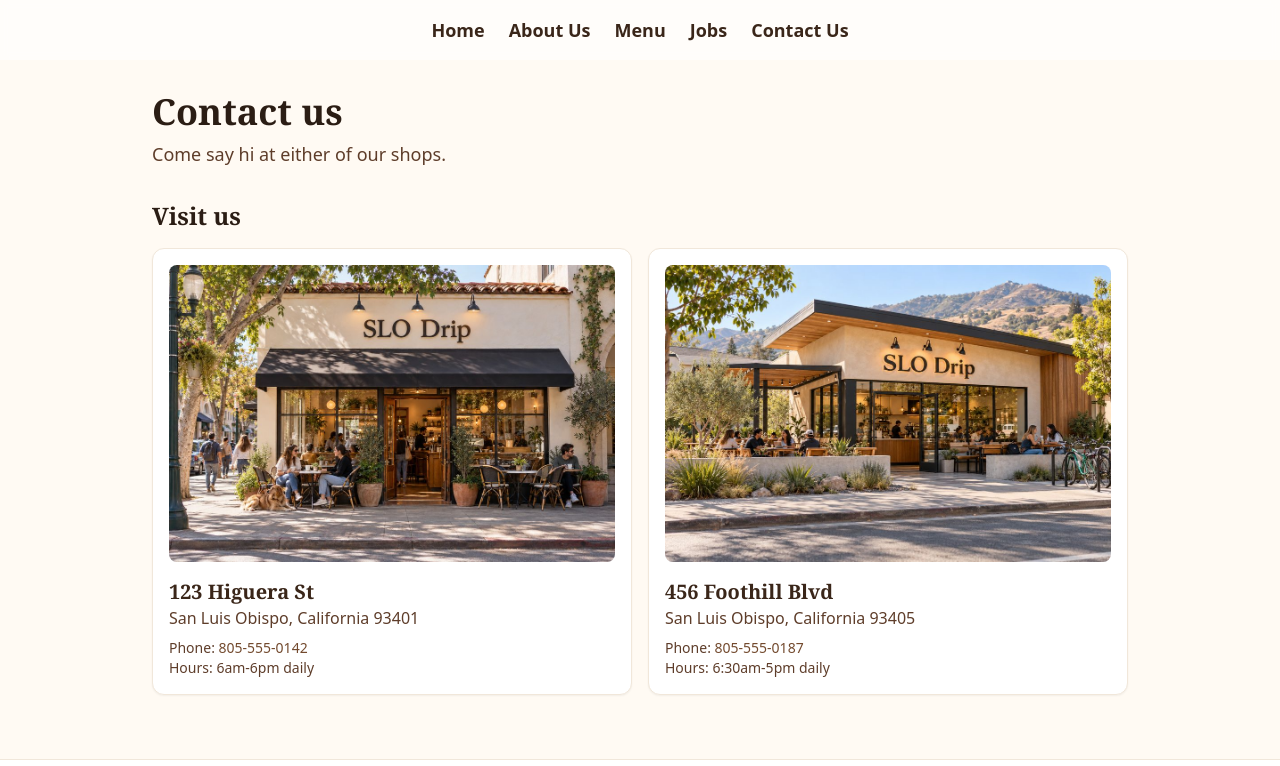
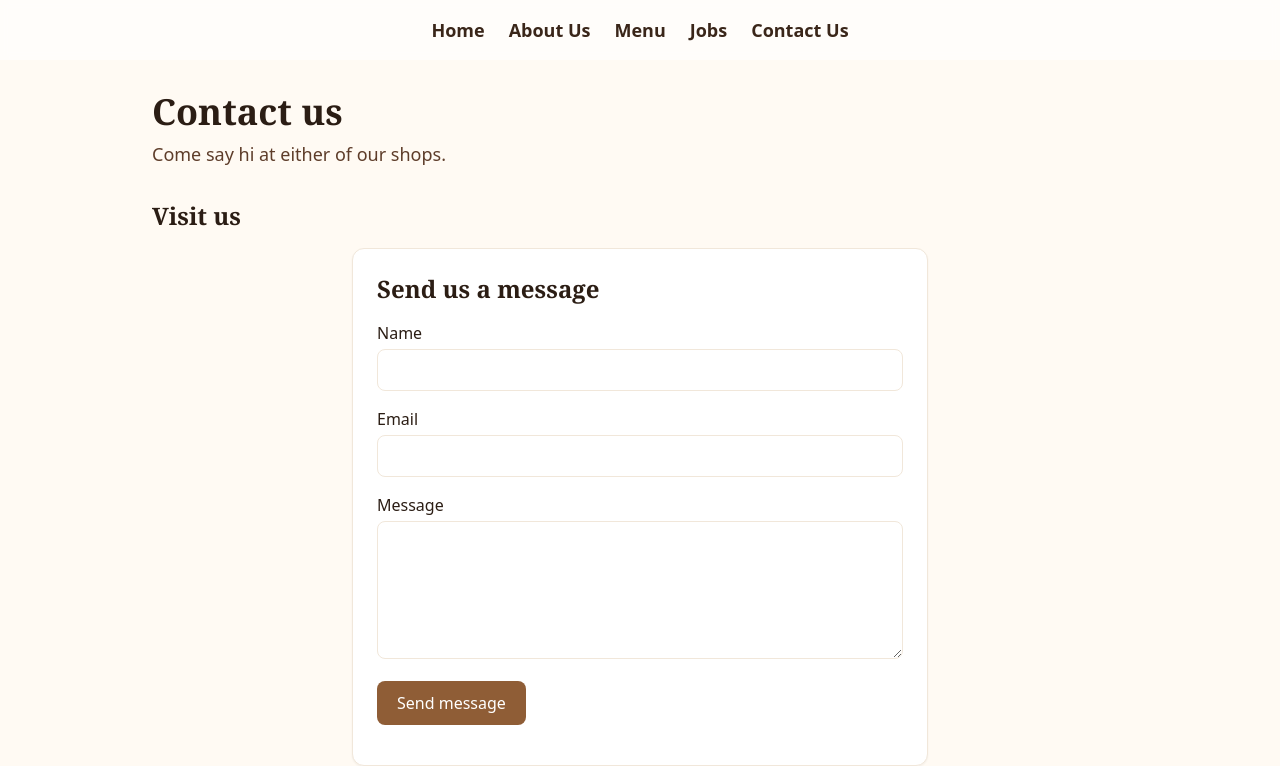
Before and after one commit to casopoly/H4I-Dev-Bootcamp-2026, a Next.js app: page /contact in a window 1280 px wide. Shown: the top 766 px of the page. Built offline with nearby package versions, Linux system fonts and the light colour scheme; a web font is replaced by a local one.

Commit message:
feat(contact): add ContactForm to contact page

```diff
--- a/src/app/contact/page.tsx
+++ b/src/app/contact/page.tsx
@@ -3,6 +3,8 @@ import LocationCard from "@/components/Location";
 import Container from "@/components/ui/Container";
 import PageHeader from "@/components/ui/PageHeader";
 import { LOCATIONS } from "@/data/mockLocations";
+import Card from "@/components/ui/Card";
+import ContactForm from "@/components/ContactForm";
 
 // The message form (#79) goes under the location cards
 export default function Contact() {
@@ -13,6 +15,18 @@ export default function Contact() {
         <PageHeader title="Contact us" subtitle="Come say hi at either of our shops." />
 
         <h2 className="mb-4">Visit us</h2>
+
+        <section aria-labelledby="send-message" className="mx-auto w-full max-w-xl">
+          <Card className="p-6">
+            <h2 id="send-message" className="text-2xl font-semibold">
+              Send us a message
+            </h2>
+            <div className="mt-4">
+              <ContactForm type="contact" />
+            </div>
+          </Card>
+        </section>
+
         <div className="grid gap-4 md:grid-cols-2">
           {LOCATIONS.map((location) => (
             <LocationCard key={location._id} item={location} />
--- /dev/null
+++ b/src/components/ContactForm.tsx
@@ -0,0 +1,110 @@
+"use client";
+
+import { useState } from "react";
+import Button from "@/components/ui/Button";
+// TODO: confirm the real export/path of validateMessage (from issue #78)
+import { validateMessage } from "@/lib/validateMessage";
+
+type Props = {
+  type: "contact" | "job-application";
+  subject?: string;
+  initialMessage?: string;
+  onSent?: () => void;
+};
+
+const inputStyles = "mt-1 w-full rounded-lg border border-brand-100 bg-white px-3 py-2";
+
+export default function ContactForm({ type, subject, initialMessage = "", onSent }: Props) {
+  const [name, setName] = useState("");
+  const [email, setEmail] = useState("");
+  const [message, setMessage] = useState(initialMessage);
+  const [errors, setErrors] = useState<Record<string, string>>({});
+  const [status, setStatus] = useState<"idle" | "sending" | "success" | "error">("idle");
+  const [serverError, setServerError] = useState("");
+
+  async function handleSubmit(e: React.FormEvent<HTMLFormElement>) {
+    e.preventDefault();
+    setServerError("");
+
+    const payload = { name, email, message, type, subject };
+    const found = validateMessage(payload);
+    setErrors(found);
+    if (Object.keys(found).length > 0) return;
+
+    setStatus("sending");
+    try {
+      const res = await fetch("/api/contact", {
+        method: "POST",
+        headers: { "Content-Type": "application/json" },
+        body: JSON.stringify(payload),
+      });
+      if (!res.ok) {
+        const data = await res.json().catch(() => ({}));
+        throw new Error(data.error || "Something went wrong. Please try again.");
+      }
+      setStatus("success");
+      setName("");
+      setEmail("");
+      setMessage(initialMessage);
+      onSent?.();
+    } catch (err) {
+      setServerError(err instanceof Error ? err.message : "Something went wrong. Please try again.");
+      setStatus("error");
+    }
+  }
+
+  return (
+    <form onSubmit={handleSubmit} noValidate className="space-y-4">
+      <div>
+        <label htmlFor="contact-name" className="font-medium">
+          Name
+        </label>
+        <input
+          id="contact-name"
+          type="text"
+          value={name}
+          onChange={(e) => setName(e.target.value)}
+          className={inputStyles}
+        />
+        {errors.name && <p className="mt-1 text-sm text-red-700">{errors.name}</p>}
+      </div>
+
+      <div>
+        <label htmlFor="contact-email" className="font-medium">
+          Email
+        </label>
+        <input
+          id="contact-email"
+          type="email"
+          value={email}
+          onChange={(e) => setEmail(e.target.value)}
+          className={inputStyles}
+        />
+        {errors.email && <p className="mt-1 text-sm text-red-700">{errors.email}</p>}
+      </div>
+
+      <div>
+        <label htmlFor="contact-message" className="font-medium">
+          Message
+        </label>
+        <textarea
+          id="contact-message"
+          rows={5}
+          value={message}
+          onChange={(e) => setMessage(e.target.value)}
+          className={inputStyles}
+        />
+        {errors.message && <p className="mt-1 text-sm text-red-700">{errors.message}</p>}
+      </div>
+
+      <Button type="submit" disabled={status === "sending"}>
+        {status === "sending" ? "Sending..." : "Send message"}
+      </Button>
+
+      <div aria-live="polite">
+        {status === "success" && <p className="text-brand-800">Thank you! Your message was sent.</p>}
+        {status === "error" && <p className="text-red-700">{serverError}</p>}
+      </div>
+    </form>
+  );
+}
```
